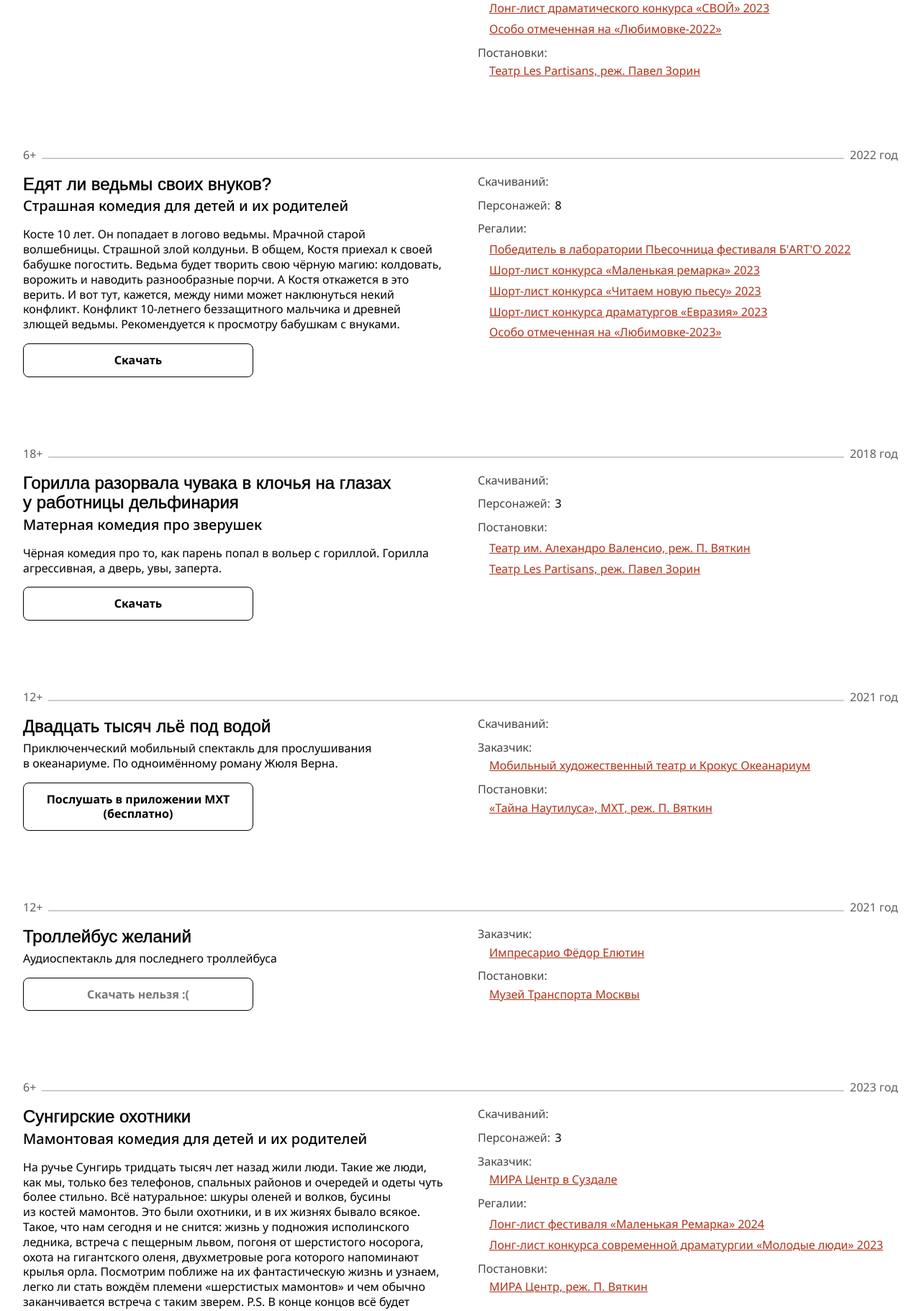
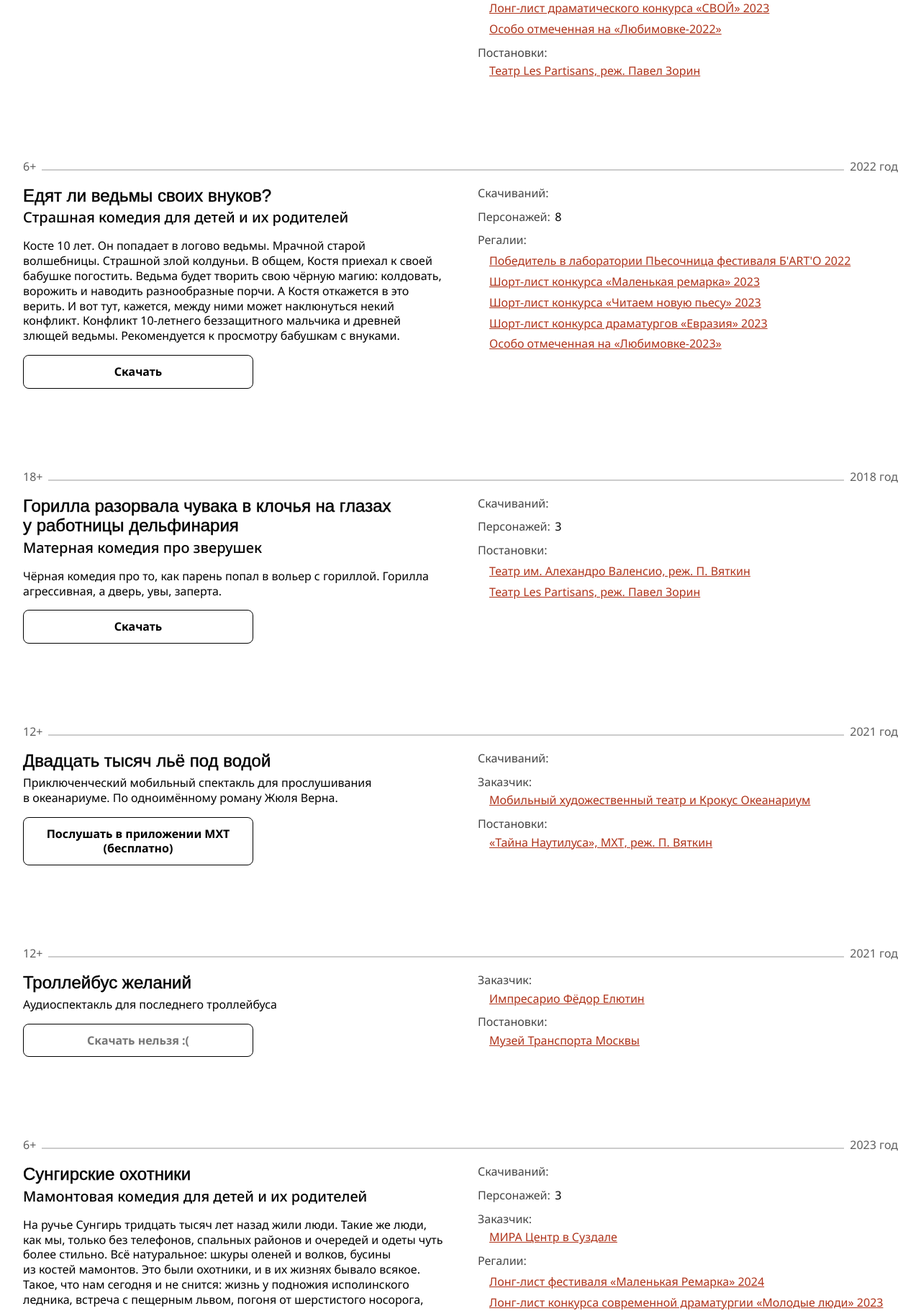
Before and after one commit to 1640max/vyatkin, a Jekyll site: the page built from pieces.html, in a window 1280 px wide. Shown: the part 431-2252 px from the top of the page at 72% size. Built offline with Jekyll 4.4.1, drawn with Linux system fonts in a browser that asks for light colours; some web fonts are replaced.

Commit message:
Увеличил отступы

```diff
--- a/_sass/_index-content.scss
+++ b/_sass/_index-content.scss
@@ -1,7 +1,7 @@
 .index-content {
 	display: grid;
   grid-auto-flow: row;
-  gap: 4rem;
+  gap: 5rem;
 }
 
 .index-content__self {
--- a/_sass/_piece-card.scss
+++ b/_sass/_piece-card.scss
@@ -4,10 +4,10 @@
   transition: opacity 0.3s ease-in-out;
 
   > * {
-    margin-bottom: 4rem;
+    margin-bottom: 5rem;
 
     @media (min-width: $xl) {
-      margin-bottom: 6rem;
+      margin-bottom: 7rem;
     }
   }
 }
```
